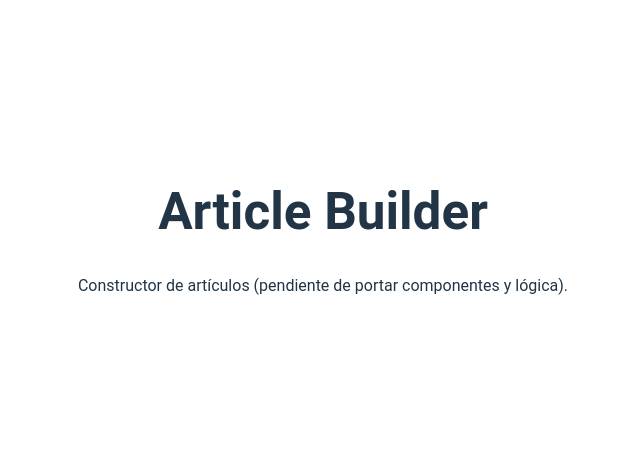
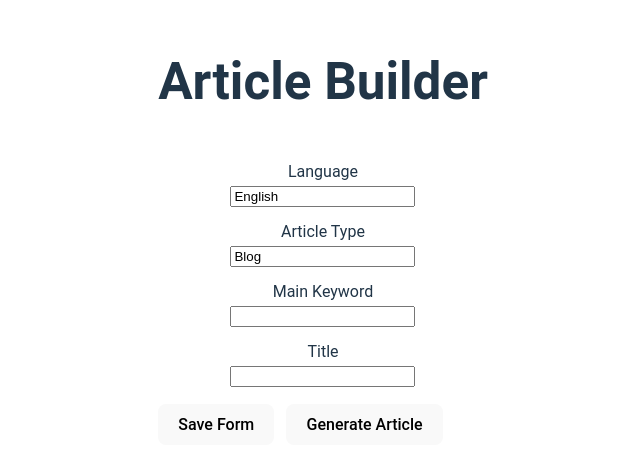
Before and after one commit to FernandoHV93/tamer_dev_front, a React (Vite) app in the folder react-app/: page /article_builder in a window 1280 px wide. Shown: the part 168-636 px from the top of the page, without its empty margins (317-957 px from the left). Built offline with nearby package versions, Linux system fonts and the light colour scheme; no server answers.

Commit message:
feat(react): article builder types/services/store and basic form UI; add repo .gitignore

```diff
--- a/react-app/src/pages/ArticleBuilderPage.tsx
+++ b/react-app/src/pages/ArticleBuilderPage.tsx
@@ -1,8 +1,55 @@
+import { useArticleBuilder } from '../store/articleBuilder'
+
 export default function ArticleBuilderPage() {
+  const { model, setGeneral, saveForm, generate, isSaving, isGenerating, error } = useArticleBuilder()
+
+  const sessionId = 'Mayo8.com'
+  const userId = 'Mayo8.com'
+
   return (
-    <div style={{ padding: 24 }}>
+    <div style={{ padding: 24, display: 'grid', gap: 16 }}>
       <h1>Article Builder</h1>
-      <p>Constructor de artículos (pendiente de portar componentes y lógica).</p>
+      {error && <div style={{ color: 'red' }}>{error}</div>}
+
+      <div style={{ display: 'grid', gap: 12, maxWidth: 720 }}>
+        <label>
+          <div>Language</div>
+          <input
+            value={model.articleGeneratorGeneral.language}
+            onChange={(e) => setGeneral({ language: e.target.value })}
+          />
+        </label>
+        <label>
+          <div>Article Type</div>
+          <input
+            value={model.articleGeneratorGeneral.articleType}
+            onChange={(e) => setGeneral({ articleType: e.target.value })}
+          />
+        </label>
+        <label>
+          <div>Main Keyword</div>
+          <input
+            value={model.articleGeneratorGeneral.articleMainKeyword}
+            onChange={(e) => setGeneral({ articleMainKeyword: e.target.value })}
+          />
+        </label>
+        <label>
+          <div>Title</div>
+          <input
+            value={model.articleGeneratorGeneral.articleTitle}
+            onChange={(e) => setGeneral({ articleTitle: e.target.value })}
+          />
+        </label>
+      </div>
+
+      <div style={{ display: 'flex', gap: 12 }}>
+        <button disabled={isSaving} onClick={() => saveForm(sessionId, userId)}>
+          {isSaving ? 'Saving…' : 'Save Form'}
+        </button>
+        <button disabled={isGenerating} onClick={() => generate(sessionId, userId)}>
+          {isGenerating ? 'Generating…' : 'Generate Article'}
+        </button>
+      </div>
     </div>
   )
 }
--- /dev/null
+++ b/react-app/src/services/articleBuilder.ts
@@ -0,0 +1,34 @@
+import { http } from '../lib/http'
+import type { ArticleBuilderEntity, ArticleDto } from '../types/articleBuilder'
+
+export async function saveForm(sessionId: string, userId: string, model: ArticleBuilderEntity): Promise<void> {
+  const payload = { userID: userId, sessionID: sessionId, ...toBackendPayload(model) }
+  await http.post('/article_generator', payload)
+}
+
+export async function sendDefaultData(sessionId: string, userId: string, dto: ArticleDto): Promise<void> {
+  const payload = { userID: userId, sessionID: sessionId, ...dto }
+  await http.post('/component_article_format', payload)
+}
+
+export async function fetchGeneratedArticle(sessionId: string, userId: string): Promise<ArticleDto> {
+  const res = await http.post('/run_generator', { sessionID: sessionId, userID: userId })
+  return res.data as ArticleDto
+}
+
+function toBackendPayload(model: ArticleBuilderEntity) {
+  return {
+    articleGeneratorGeneral: model.articleGeneratorGeneral,
+    articleGeneratorSettings: model.articleSettings,
+    articleMediaHub: model.articleMediaHub,
+    articleSEO: model.articleSEO,
+    articleStructure: model.articleStructure,
+    articleConnectToWeb: {
+      sourceLinks: model.articleDistribution.sourceLinks,
+      citationLinks: model.articleDistribution.citations,
+      internalLinks: model.articleDistribution.internalLinking,
+      externalLinks: model.articleDistribution.externalLinking,
+    },
+    articleSyndication: model.articleDistribution.articleSydication,
+  }
+}
--- /dev/null
+++ b/react-app/src/store/articleBuilder.ts
@@ -0,0 +1,120 @@
+import { create } from 'zustand'
+import type { ArticleBuilderEntity } from '../types/articleBuilder'
+import * as api from '../services/articleBuilder'
+
+const defaultModel: ArticleBuilderEntity = {
+  articleGeneratorGeneral: {
+    language: 'English',
+    articleType: 'Blog',
+    articleMainKeyword: '',
+    articleTitle: '',
+    articleMetaTitle: '',
+  },
+  articleSettings: {
+    articleSize: 'Medium',
+    targetCountry: 'USA',
+    aiModel: 'gpt-4o',
+    humanizeText: 'No',
+    pointOfView: 'Third Person',
+    toneOfVoice: 'Neutral',
+    aiWordsRemoval: 'No AI Words Removal',
+    detailsToInclude: '',
+    brandVoice: {
+      id: '',
+      brandName: 'Brand Voice',
+      toneOfVoice: '',
+      keyValues: [],
+      targetAudience: '',
+      brandIdentityInsights: '',
+    },
+  },
+  articleMediaHub: {
+    aiImages: false,
+    numberOfImages: 0,
+    imageStyle: 'Realistic',
+    imageSize: { width: 1024, height: 1024 },
+    youtubeVideos: false,
+    numberOfVideos: 0,
+    layoutOption: 'Classic',
+    includeKeywords: false,
+    placeUnderHeadings: false,
+    additionalInstructions: '',
+    brandName: '',
+  },
+  articleSEO: {
+    keywords: [],
+  },
+  articleStructure: {
+    typeOfHook: 'Question',
+    introductoryHookBrief: '',
+    contentOptions: {
+      Conclusion: false,
+      Tables: false,
+      Heading3: false,
+      Lists: false,
+      Italics: false,
+      Quotes: false,
+      KeyTakeaways: false,
+      FAQS: false,
+      Bold: false,
+      Stats: false,
+      RealPeopleOpinion: false,
+    },
+  },
+  articleDistribution: {
+    sourceLinks: false,
+    citations: false,
+    internalLinking: [],
+    externalLinking: [],
+    articleSydication: {},
+  },
+}
+
+type State = {
+  model: ArticleBuilderEntity
+  isSaving: boolean
+  isGenerating: boolean
+  error?: string | null
+}
+
+type Actions = {
+  setGeneral: (partial: Partial<ArticleBuilderEntity['articleGeneratorGeneral']>) => void
+  saveForm: (sessionId: string, userId: string) => Promise<void>
+  generate: (sessionId: string, userId: string) => Promise<void>
+}
+
+export const useArticleBuilder = create<State & Actions>((set, get) => ({
+  model: defaultModel,
+  isSaving: false,
+  isGenerating: false,
+  error: null,
+
+  setGeneral(partial) {
+    set({
+      model: {
+        ...get().model,
+        articleGeneratorGeneral: { ...get().model.articleGeneratorGeneral, ...partial },
+      },
+    })
+  },
+
+  async saveForm(sessionId, userId) {
+    set({ isSaving: true, error: null })
+    try {
+      await api.saveForm(sessionId, userId, get().model)
+      set({ isSaving: false })
+    } catch (e: any) {
+      set({ isSaving: false, error: e?.message ?? String(e) })
+    }
+  },
+
+  async generate(sessionId, userId) {
+    set({ isGenerating: true, error: null })
+    try {
+      await api.fetchGeneratedArticle(sessionId, userId)
+      set({ isGenerating: false })
+    } catch (e: any) {
+      set({ isGenerating: false, error: e?.message ?? String(e) })
+    }
+  },
+}))
--- /dev/null
+++ b/react-app/src/types/articleBuilder.ts
@@ -0,0 +1,93 @@
+export type ArticleGeneratorGeneral = {
+  language: string
+  articleType: string
+  articleMainKeyword: string
+  articleTitle: string
+  articleMetaTitle?: string
+}
+
+export type ArticleGeneratorSettings = {
+  articleSize: string
+  targetCountry: string
+  aiModel: string
+  humanizeText: string
+  pointOfView: string
+  toneOfVoice: string
+  aiWordsRemoval?: string
+  detailsToInclude?: string
+  brandVoice?: {
+    id: string
+    brandName: string
+    toneOfVoice: string
+    keyValues: string[]
+    targetAudience: string
+    brandIdentityInsights: string
+  }
+}
+
+export type ArticleMediaHub = {
+  aiImages: boolean
+  numberOfImages: number
+  imageStyle: string
+  imageSize: Record<string, number>
+  youtubeVideos: boolean
+  numberOfVideos: number
+  layoutOption: string
+  includeKeywords: boolean
+  placeUnderHeadings: boolean
+  additionalInstructions: string
+  brandName: string
+}
+
+export type ArticleSEO = {
+  keywords: string[]
+}
+
+export type ArticleStructure = {
+  typeOfHook: string
+  introductoryHookBrief: string
+  contentOptions: Record<string, boolean | null>
+}
+
+export type ArticleDistributionsEntity = {
+  sourceLinks: boolean
+  citations: boolean
+  internalLinking: string[]
+  externalLinking: string[]
+  articleSydication: Record<string, boolean | null>
+}
+
+export type ArticleBuilderEntity = {
+  articleGeneratorGeneral: ArticleGeneratorGeneral
+  articleSettings: ArticleGeneratorSettings
+  articleMediaHub: ArticleMediaHub
+  articleSEO: ArticleSEO
+  articleStructure: ArticleStructure
+  articleDistribution: ArticleDistributionsEntity
+}
+
+export type TextFormatDto = {
+  N: boolean
+  I: boolean
+  U: boolean
+  text: string
+  aligment: string
+  size: string
+}
+
+export type ArticleBodySection = {
+  title: TextFormatDto
+  tables: any[]
+  text: TextFormatDto[]
+  images: any[]
+  codes: any[]
+  links: any[]
+  citations: any[]
+}
+
+export type ArticleDto = {
+  H1: TextFormatDto
+  body: ArticleBodySection[]
+  score?: number
+  date?: string
+}
```
Also changed, not shown: 1 other file (tests, documents, lock files or other folders).
